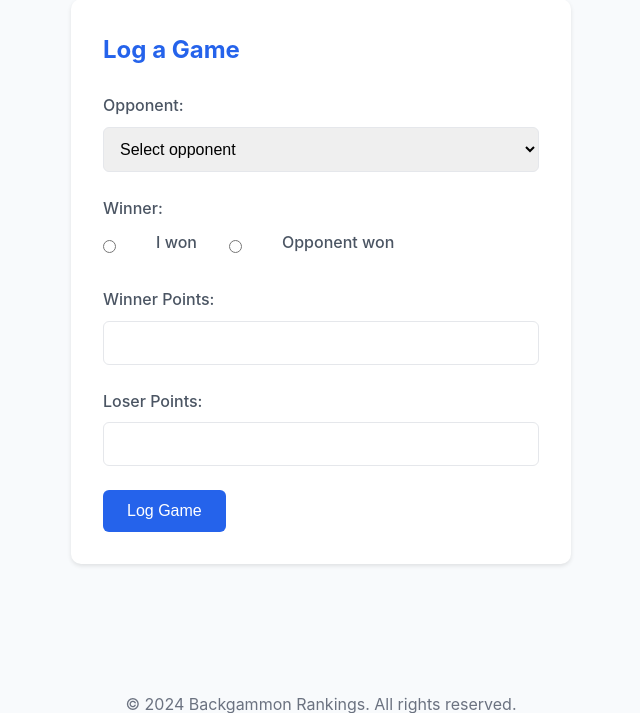
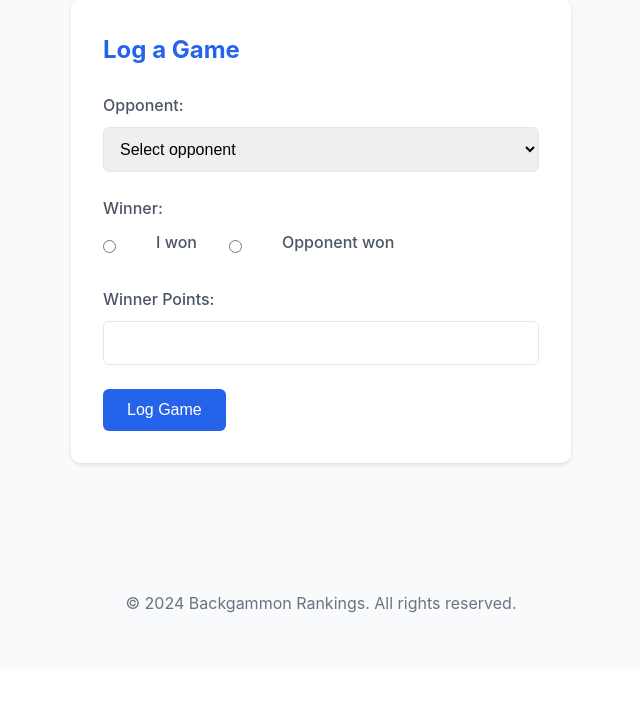
Before and after one commit to JackMcNally624/backgammon, a Flask app: template templates/log_game.html in a window 1280 px wide. Shown: the part 129-842 px from the top of the page, without its empty margins (319-959 px from the left). After the commit the page ends 742 px from the top, so only its background shows below. Run offline with Flask 3, Linux system fonts and the light colour scheme; the template is opened without the code that fills it: values that come from a table or form of the project are taken from there, others are empty.

Commit message:
Remove loser points requirement from game logging

```diff
--- a/app.py
+++ b/app.py
@@ -7,7 +7,7 @@
 
 app = Flask(__name__)
 app.config['SECRET_KEY'] = os.environ.get('SECRET_KEY', 'your-secret-key-here')
-app.config['SQLALCHEMY_DATABASE_URI'] = os.environ.get('DATABASE_URL', 'sqlite:///backgammon.db')
+app.config['SQLALCHEMY_DATABASE_URI'] = os.environ.get('DATABASE_URL', 'sqlite:///backgammon_new.db')
 app.config['SECURITY_PASSWORD_SALT'] = 'your-salt-here'
 db = SQLAlchemy(app)
 login_manager = LoginManager(app)
@@ -34,7 +34,7 @@
     loser_id = db.Column(db.Integer, db.ForeignKey('user.id'), nullable=False)
     date = db.Column(db.DateTime, nullable=False, default=datetime.utcnow)
     winner_points = db.Column(db.Integer, nullable=False)
-    loser_points = db.Column(db.Integer, nullable=False)
+    loser_points = db.Column(db.Integer, nullable=True)  # Make it nullable
 
     # Add relationships with unique backref names
     winner = db.relationship('User', foreign_keys=[winner_id], backref=db.backref('won_games', lazy='dynamic'))
@@ -102,7 +102,6 @@
         opponent_username = request.form.get('opponent')
         winner = request.form.get('winner')
         winner_points = int(request.form.get('winner_points'))
-        loser_points = int(request.form.get('loser_points'))
 
         opponent = User.query.filter_by(username=opponent_username).first()
         if not opponent:
@@ -129,8 +128,7 @@
         game = Game(
             winner_id=winner_id,
             loser_id=loser_id,
-            winner_points=winner_points,
-            loser_points=loser_points
+            winner_points=winner_points
         )
 
         db.session.add(game)
--- a/templates/log_game.html
+++ b/templates/log_game.html
@@ -1,11 +1,13 @@
 <!DOCTYPE html>
 <html lang="en">
+
 <head>
     <meta charset="UTF-8">
     <meta name="viewport" content="width=device-width, initial-scale=1.0">
     <title>Log Game - Backgammon Rankings</title>
     <link rel="stylesheet" href="{{ url_for('static', filename='styles.css') }}">
 </head>
+
 <body>
     <nav class="navbar">
         <div class="nav-brand">Backgammon Rankings</div>
@@ -18,11 +20,11 @@
 
     <main>
         {% with messages = get_flashed_messages() %}
-            {% if messages %}
-                {% for message in messages %}
-                    <div class="alert">{{ message }}</div>
-                {% endfor %}
-            {% endif %}
+        {% if messages %}
+        {% for message in messages %}
+        <div class="alert">{{ message }}</div>
+        {% endfor %}
+        {% endif %}
         {% endwith %}
 
         <section class="content-section form-section">
@@ -33,7 +35,8 @@
                     <select id="opponent" name="opponent" required>
                         <option value="">Select opponent</option>
                         {% for user in users %}
-                        <option value="{{ user.username }}">{{ user.username }} (Rating: {{ user.elo_rating|round|int }})</option>
+                        <option value="{{ user.username }}">{{ user.username }} (Rating: {{ user.elo_rating|round|int
+                            }})</option>
                         {% endfor %}
                     </select>
                 </div>
@@ -50,10 +53,6 @@
                     <label for="winner_points">Winner Points:</label>
                     <input type="number" id="winner_points" name="winner_points" min="1" required>
                 </div>
-                <div class="form-group">
-                    <label for="loser_points">Loser Points:</label>
-                    <input type="number" id="loser_points" name="loser_points" min="0" required>
-                </div>
                 <button type="submit" class="btn">Log Game</button>
             </form>
         </section>
@@ -63,4 +62,5 @@
         <p>&copy; 2024 Backgammon Rankings. All rights reserved.</p>
     </footer>
 </body>
+
 </html>
```
Also changed, not shown: templates/index.html (+9 -6 lines).
